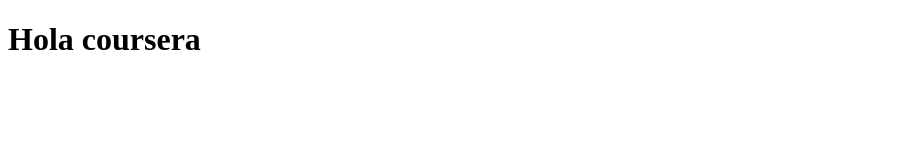
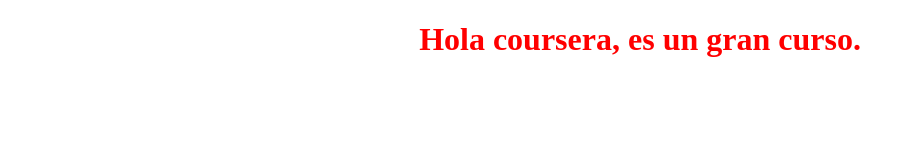
Before and after one commit to Link-zep/coursera-test, a plain HTML site: page site/index.html in a window 1280 px wide. Shown: the whole page, without its empty margins (0-915 px from the left). Drawn offline with Linux system fonts and the light colour scheme.

Commit message:
Small addition to our page content.

```diff
--- a/site/index.html
+++ b/site/index.html
@@ -2,8 +2,14 @@
 <html>
 <head>
 	<title>Hola coursera</title>
+	<style>
+		h1 {
+			color: red;
+			text-align: center;
+		}
+	</style>
 </head>
 <body>
-<h1>Hola coursera</h1>
+<h1>Hola coursera, es un gran curso.</h1>
 </body>
 </html>
```
